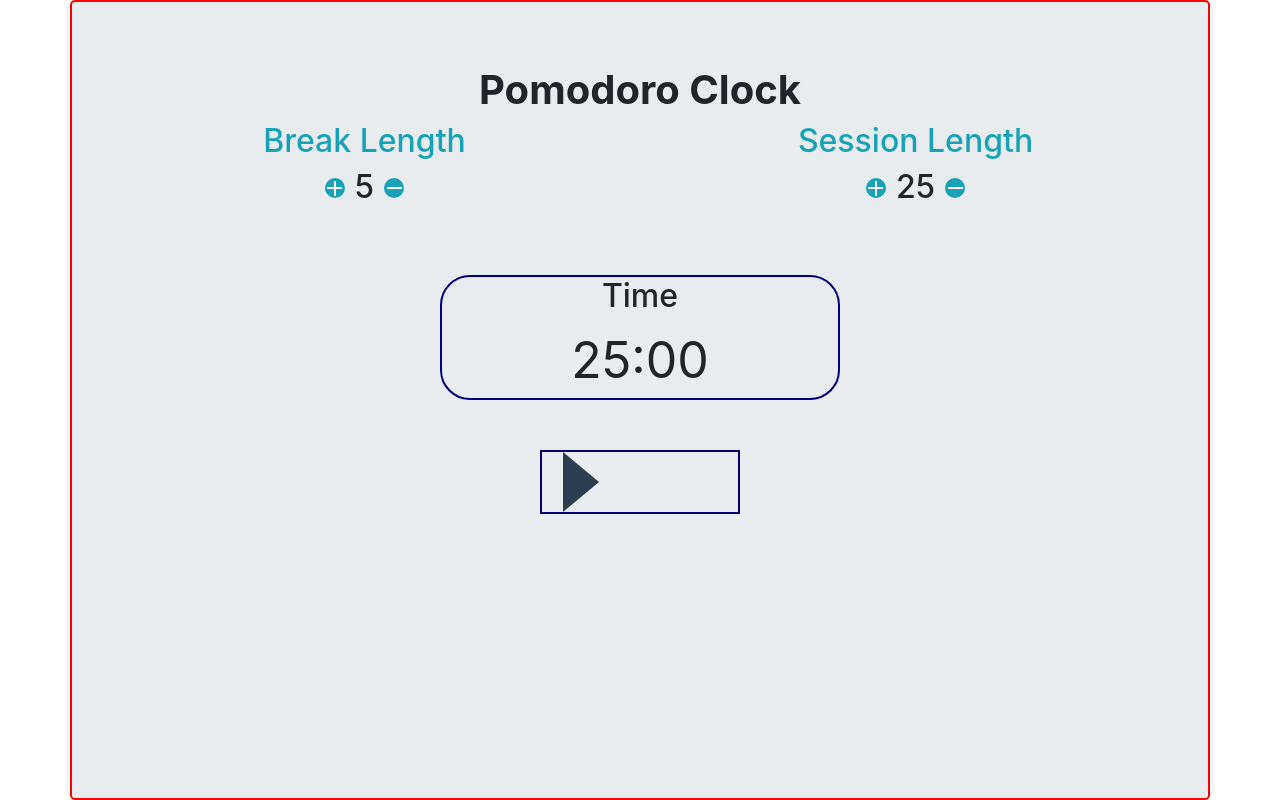
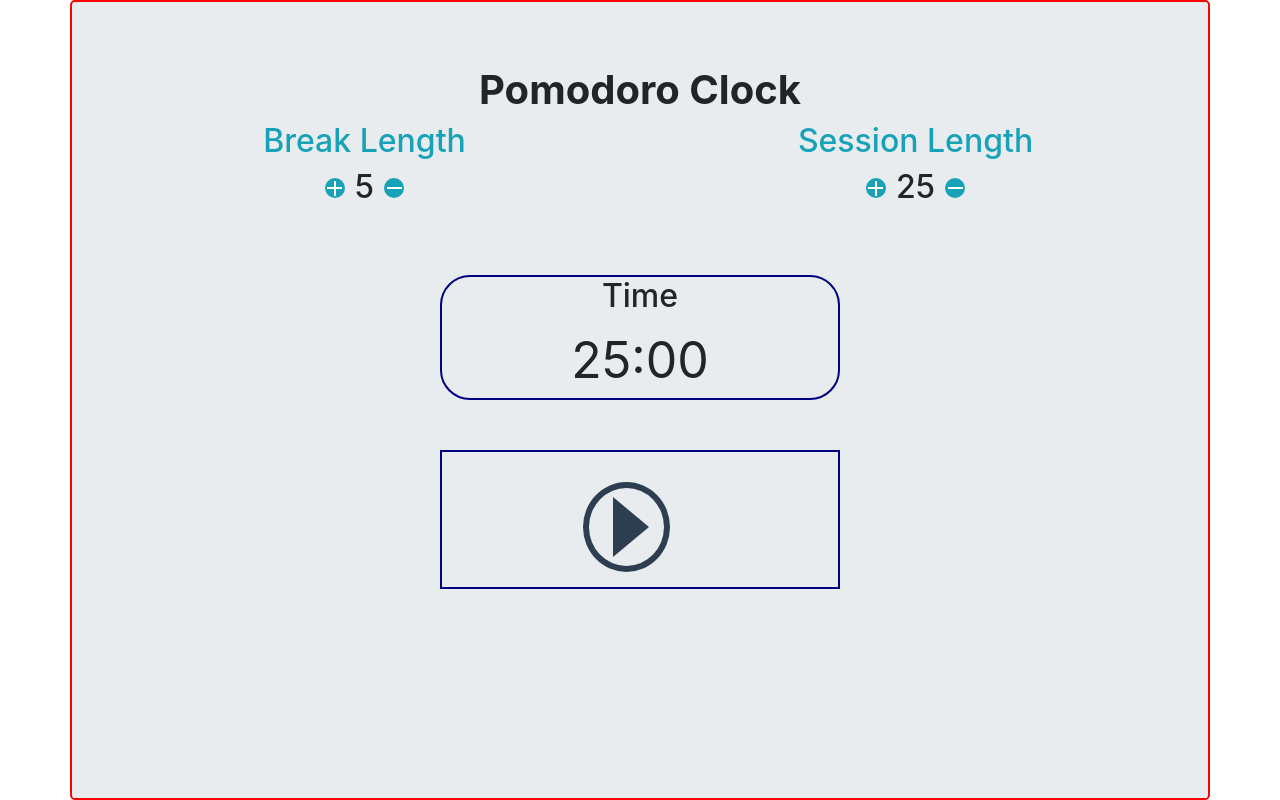
Before and after one commit to petercrackthecode/FCC_PomodoroClock, a React (Create React App) app: page / in a window 1280 px wide. Built offline with nearby package versions, Linux system fonts and the light colour scheme.

Commit message:
More style changes

```diff
--- a/src/styles/App.css
+++ b/src/styles/App.css
@@ -76,7 +76,8 @@
 }
 #app #pomodoro-clock #terminator {
   border: 2px solid navy;
-  max-width: 200px;
+  max-width: 400px;
+  min-height: 100px;
 }
 #app #pomodoro-clock #terminator #start_stop {
   display: block;
@@ -86,7 +87,7 @@
   border-top: 30px solid transparent;
   border-bottom: 30px solid transparent;
   border-left: 36px solid #2c3e50;
-  position: relative;
+  margin: 45px auto 30px;
   z-index: 1;
   transition: all 0.8;
   -webkit-transition: all 0.8;
@@ -97,11 +98,11 @@
   content: "";
   position: absolute;
   top: -45px;
-  left: -69px;
+  left: -66px;
   bottom: -45px;
-  right: -21px;
+  right: 9px;
   border-radius: 50%;
-  border: 6px solid foreground;
+  border: 6px solid #2c3e50;
   z-index: 2;
   transition: all 0.8;
   -webkit-transition: all 0.8;
@@ -118,6 +119,7 @@
   transform: scale(1.1);
   -webkit-transform: scale(1.1);
   -moz-transform: scale(1.1);
+  box-shadow: 9px 10px 7px -5px #21183F;
 }
 #app #pomodoro-clock #terminator #start_stop.active {
   border-color: transparent;
--- a/src/styles/App.scss
+++ b/src/styles/App.scss
@@ -103,7 +103,8 @@ $transition-time: 0.8;
 
         #terminator {
             @include Border(2px, navy);
-            max-width: 200px;
+            max-width: 400px;
+            min-height: 100px;
 
             #start_stop {
                 display: block;
@@ -113,7 +114,7 @@ $transition-time: 0.8;
                 border-top: $size solid transparent;
                 border-bottom: $size solid transparent;
                 border-left: ($size * $ratio) solid $foreground;
-                position: relative;
+                margin: ($size * 1.5) auto $size;
                 z-index: 1;
                 transition: all $transition-time;
                 -webkit-transition: all $transition-time;
@@ -124,11 +125,11 @@ $transition-time: 0.8;
                     content: "";
                     position: absolute;
                     top: ($size * -1.5);
-                    left: ($size * -2.3);
+                    left: ($size * -2.2);
                     bottom: ($size * -1.5);
-                    right: ($size * -0.7);
+                    right: ($size * 0.3);
                     border-radius: 50%;
-                    border: ($size * 0.2) solid foreground;
+                    border: ($size * 0.2) solid $foreground;
                     z-index: 2;
                     transition: all $transition-time;
                     -webkit-transition: all $transition-time;
@@ -147,6 +148,7 @@ $transition-time: 0.8;
                         transform: scale(1.1);
                         -webkit-transform: scale(1.1);
                         -moz-transform: scale(1.1);
+                        box-shadow: 9px 10px 7px -5px #21183F;
                     }
                 }
 
```
Also changed, not shown: 1 other file (tests, documents, lock files or other folders).
